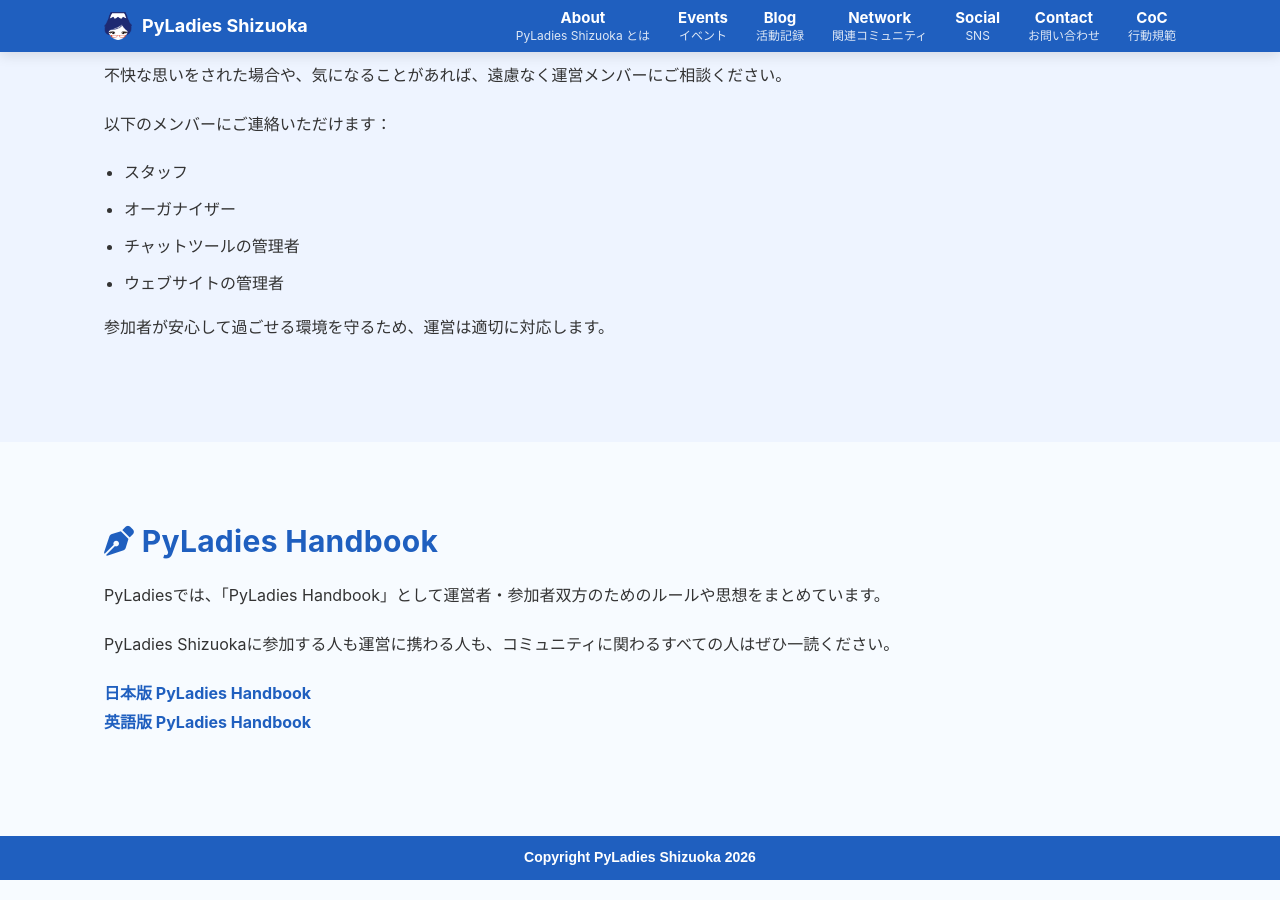
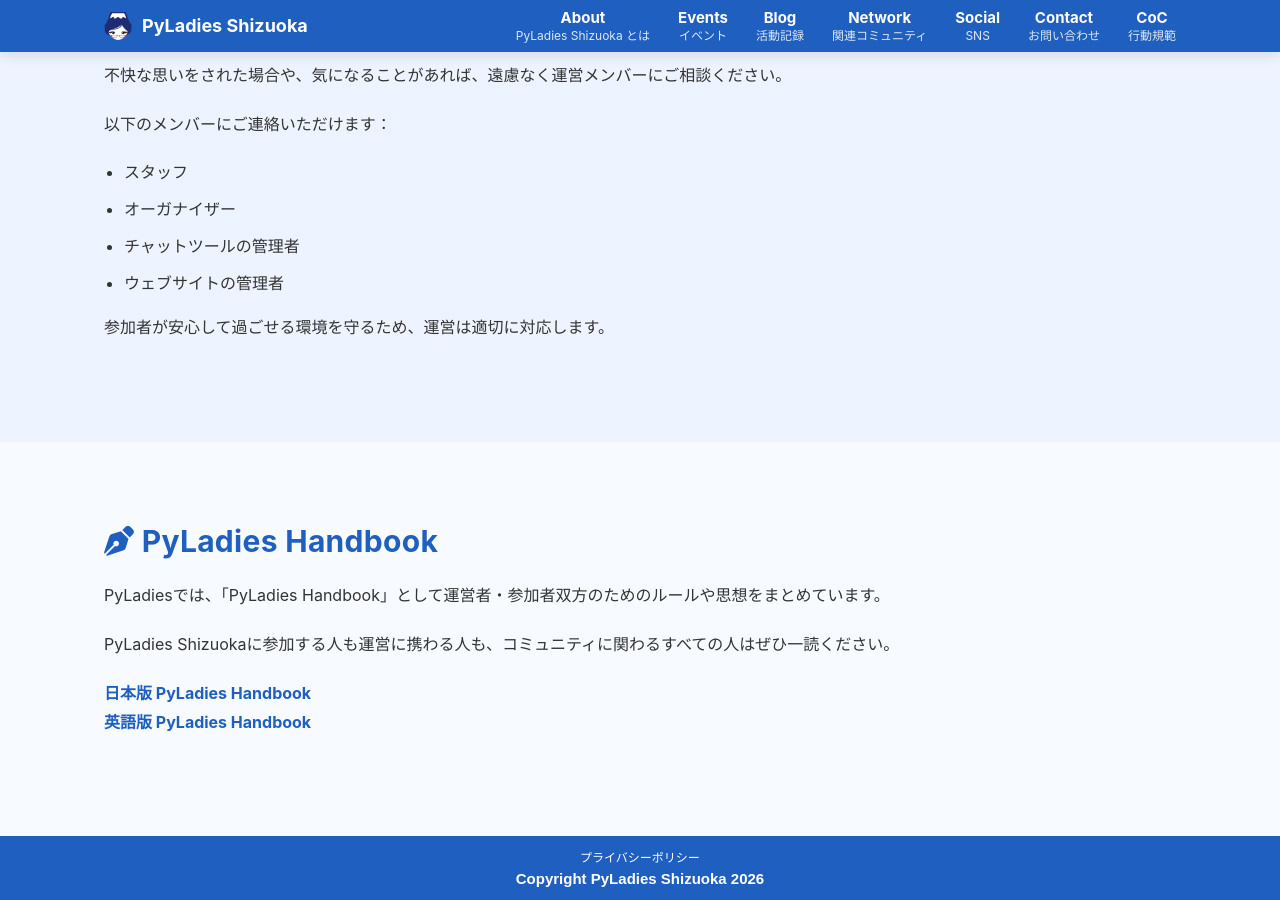
Before and after one commit to PyLadiesShizuoka/pyladiesshizuoka.github.io, a Jekyll site: the page coc/coc.html, which Jekyll copies as it is, in a window 1280 px wide and 900 px high, scrolled down 2017 px. Built offline with Jekyll 4.4.1, drawn with Linux system fonts in a browser that asks for light colours.

Commit message:
Update footer to include privacy policy link

```diff
--- a/coc/coc.html
+++ b/coc/coc.html
@@ -221,12 +221,16 @@
 </main>
 
 <footer>
-<div class="container">
-<p>
-Copyright PyLadies Shizuoka
-<span id="year"></span>
-</p>
-</div>
+  <div class="container">
+    <p class="footer-links">
+      <a href="privacy.html">プライバシーポリシー</a>
+    </p>
+
+    <p class="footer-copyright">
+      Copyright PyLadies Shizuoka
+      <span id="year"></span>
+    </p>
+  </div>
 </footer>
 
 <script>
```
